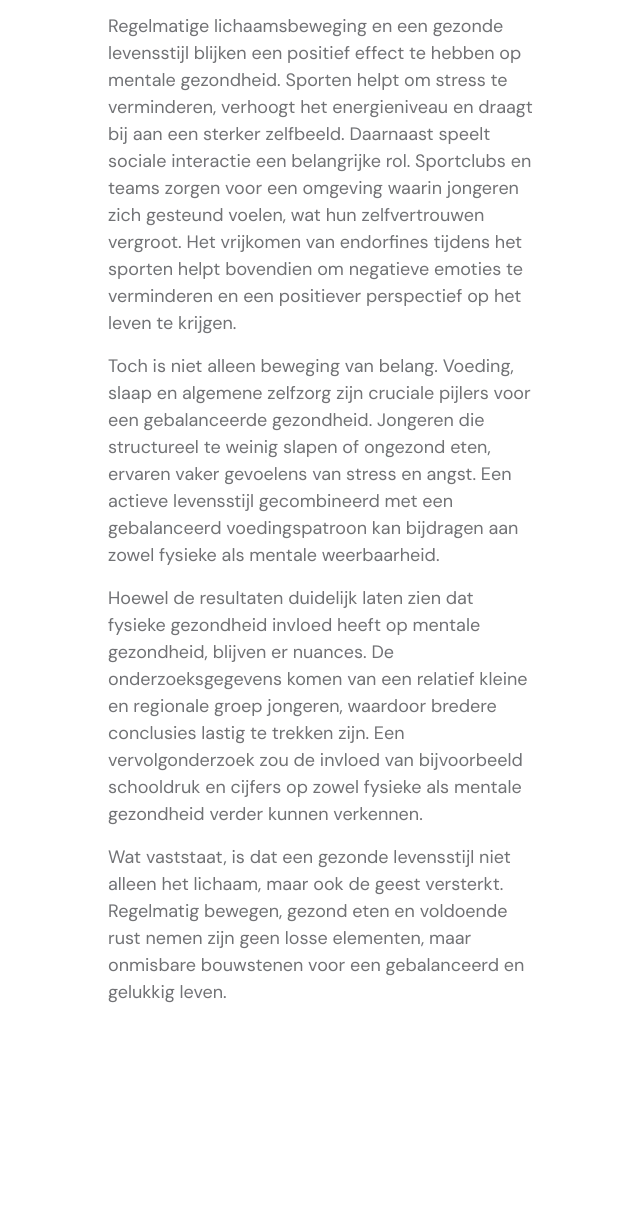
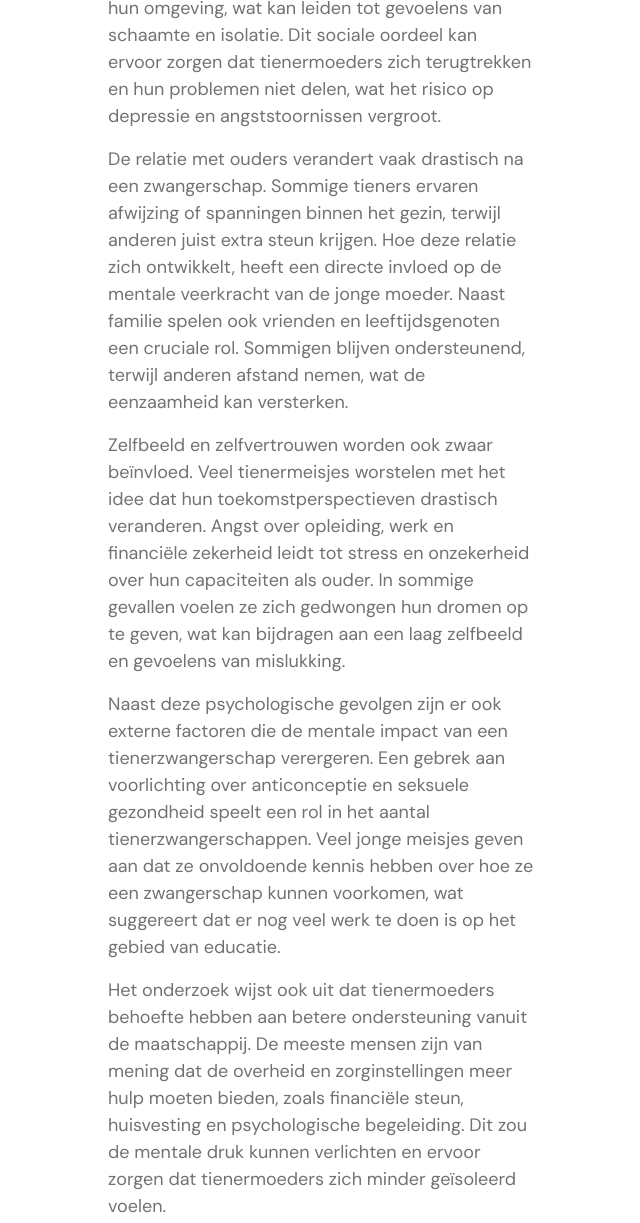
Before and after one commit to hdboye/oenomentaal, a plain HTML site: page zwanger.html in a window 1280 px wide. Shown: the part 1286-2509 px from the top of the page, without its empty margins (319-959 px from the left). Drawn offline with Linux system fonts and the light colour scheme.

Commit message:
Update zwanger.html

```diff
--- a/zwanger.html
+++ b/zwanger.html
@@ -83,7 +83,7 @@
 
                         <div class="col-lg-6 col-12">
 
-                            <h1 class="text-white mb-4 pb-2">Fysiek</h1>
+                            <h1 class="text-white mb-4 pb-2">Zwangerschap</h1>
                         </div>
 
                     </div>
@@ -98,23 +98,22 @@
                     <div class="row">
 
                         <div class="col-lg-6 col-md-8 col-12 mx-auto">
-                            <h2 class="mb-lg-5 mb-4">Fysiek</h2>
+                            <h2 class="mb-lg-5 mb-4">Zwangerschap</h2>
                             <div class="custom-block-info">
-                                <h3 class="mb-3">De invloed van fysieke gezondheid op mentale gezondheid</h3>
-
-                                <p>Mentale en fysieke gezondheid worden vaak als aparte domeinen beschouwd, maar hoe sterk beïnvloeden ze elkaar eigenlijk? Een gezonde levensstijl wordt vaak geassocieerd met een fit lichaam, maar de impact op het mentale welzijn krijgt minder aandacht. Jongeren ervaren dagelijks stress door school, sociale druk en prestatiedrang. Kan een actieve levensstijl helpen om deze mentale uitdagingen beter aan te kunnen?
+                                <p>Tienerzwangerschap is een wereldwijd maatschappelijk en medisch fenomeen dat zowel fysieke als mentale uitdagingen met zich meebrengt voor jonge moeders. Vaak ligt de nadruk op de medische risico’s en sociale gevolgen, maar de psychologische impact wordt vaak onderschat. Dit artikel onderzoekt hoe een tienerzwangerschap de mentale gezondheid beïnvloedt en welke factoren daarbij een rol spelen.
+                                </p><p>
+Voor veel tieners komt een zwangerschap onverwachts en brengt het een rollercoaster van emoties met zich mee. Angst, onzekerheid en stress kunnen overheersen, vooral wanneer er sprake is van een gebrek aan steun van familie of vrienden. De confrontatie met volwassen verantwoordelijkheden terwijl ze zelf nog in ontwikkeling zijn, zorgt ervoor dat veel tienermoeders zich overweldigd voelen. Daarnaast speelt het sociale stigma rondom tienerzwangerschap een grote rol in de mentale impact. Veel jonge moeders ervaren oordelen van hun omgeving, wat kan leiden tot gevoelens van schaamte en isolatie. Dit sociale oordeel kan ervoor zorgen dat tienermoeders zich terugtrekken en hun problemen niet delen, wat het risico op depressie en angststoornissen vergroot.
 </p><p>
-                                    Onderzoek onder jongeren tussen de 11 en 19 jaar laat zien dat er een sterke correlatie is tussen fysieke en mentale gezondheid. 43% van de ondervraagden geeft aan zich lichamelijk minder fit te voelen wanneer ze zich mentaal niet goed voelen. Daarnaast verklaart 24% dat ziekte hun mentale welzijn negatief beïnvloedt, doordat ze zich minder gemotiveerd en productief voelen. Dit wijst erop dat fysieke gezondheid een grote rol speelt in hoe iemand zich mentaal voelt.
-                                </p><p>
-                                    Regelmatige lichaamsbeweging en een gezonde levensstijl blijken een positief effect te hebben op mentale gezondheid. Sporten helpt om stress te verminderen, verhoogt het energieniveau en draagt bij aan een sterker zelfbeeld. Daarnaast speelt sociale interactie een belangrijke rol. Sportclubs en teams zorgen voor een omgeving waarin jongeren zich gesteund voelen, wat hun zelfvertrouwen vergroot. Het vrijkomen van endorfines tijdens het sporten helpt bovendien om negatieve emoties te verminderen en een positiever perspectief op het leven te krijgen.
-                                </p><p>
-                                    Toch is niet alleen beweging van belang. Voeding, slaap en algemene zelfzorg zijn cruciale pijlers voor een gebalanceerde gezondheid. Jongeren die structureel te weinig slapen of ongezond eten, ervaren vaker gevoelens van stress en angst. Een actieve levensstijl gecombineerd met een gebalanceerd voedingspatroon kan bijdragen aan zowel fysieke als mentale weerbaarheid.
-                                </p><p>
-                                    Hoewel de resultaten duidelijk laten zien dat fysieke gezondheid invloed heeft op mentale gezondheid, blijven er nuances. De onderzoeksgegevens komen van een relatief kleine en regionale groep jongeren, waardoor bredere conclusies lastig te trekken zijn. Een vervolgonderzoek zou de invloed van bijvoorbeeld schooldruk en cijfers op zowel fysieke als mentale gezondheid verder kunnen verkennen.
-                                </p><p>
-                                    Wat vaststaat, is dat een gezonde levensstijl niet alleen het lichaam, maar ook de geest versterkt. Regelmatig bewegen, gezond eten en voldoende rust nemen zijn geen losse elementen, maar onmisbare bouwstenen voor een gebalanceerd en gelukkig leven.</p>
-                                </p>
-                            </div>
+De relatie met ouders verandert vaak drastisch na een zwangerschap. Sommige tieners ervaren afwijzing of spanningen binnen het gezin, terwijl anderen juist extra steun krijgen. Hoe deze relatie zich ontwikkelt, heeft een directe invloed op de mentale veerkracht van de jonge moeder. Naast familie spelen ook vrienden en leeftijdsgenoten een cruciale rol. Sommigen blijven ondersteunend, terwijl anderen afstand nemen, wat de eenzaamheid kan versterken.
+</p><p>
+Zelfbeeld en zelfvertrouwen worden ook zwaar beïnvloed. Veel tienermeisjes worstelen met het idee dat hun toekomstperspectieven drastisch veranderen. Angst over opleiding, werk en financiële zekerheid leidt tot stress en onzekerheid over hun capaciteiten als ouder. In sommige gevallen voelen ze zich gedwongen hun dromen op te geven, wat kan bijdragen aan een laag zelfbeeld en gevoelens van mislukking.
+</p><p>
+Naast deze psychologische gevolgen zijn er ook externe factoren die de mentale impact van een tienerzwangerschap verergeren. Een gebrek aan voorlichting over anticonceptie en seksuele gezondheid speelt een rol in het aantal tienerzwangerschappen. Veel jonge meisjes geven aan dat ze onvoldoende kennis hebben over hoe ze een zwangerschap kunnen voorkomen, wat suggereert dat er nog veel werk te doen is op het gebied van educatie.
+</p><p>
+Het onderzoek wijst ook uit dat tienermoeders behoefte hebben aan betere ondersteuning vanuit de maatschappij. De meeste mensen zijn van mening dat de overheid en zorginstellingen meer hulp moeten bieden, zoals financiële steun, huisvesting en psychologische begeleiding. Dit zou de mentale druk kunnen verlichten en ervoor zorgen dat tienermoeders zich minder geïsoleerd voelen.
+</p><p>
+Tienerzwangerschap heeft dus niet alleen fysieke gevolgen, maar beïnvloedt ook sterk de mentale gezondheid van jonge moeders. De combinatie van stress, sociale druk, onzekerheid en een veranderd toekomstbeeld maakt dat deze groep extra kwetsbaar is voor psychische problemen. Het doorbreken van stigma’s en het bieden van betere ondersteuning en voorlichting kan een groot verschil maken in hoe tienermoeders hun zwangerschap en moederschap ervaren.
+                           </p> </div>
                         </div>
 
                     </div>
```
